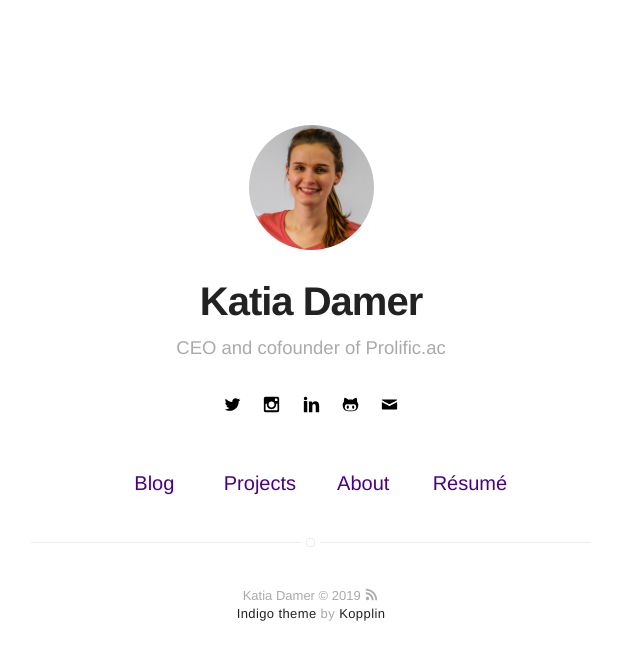
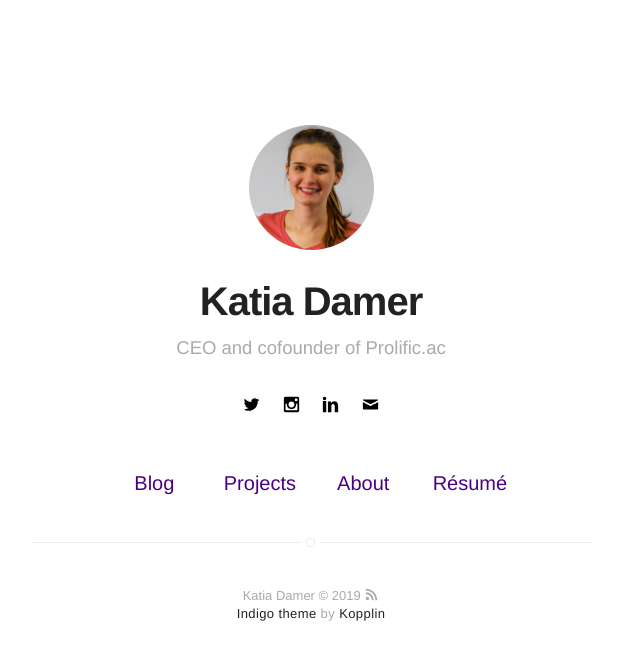
Before and after one commit to ed405/ed405.github.com, a Jekyll site: the page built from index.html, in a window 1280 px wide. Shown: the top 660 px of the page, without its empty margins (329-969 px from the left). Built offline with Jekyll 4.4.1, drawn with Linux system fonts in a browser that asks for light colours.

Commit message:
remove github

```diff
--- a/_includes/social-links.html
+++ b/_includes/social-links.html
@@ -54,9 +54,9 @@
     {% endif %}
 
     {% if site.github %}
-        <a class="link" data-title="github.com/{{ site.github }}" href="https://github.com/{{ site.github }}" target="_blank">
+<!--         <a class="link" data-title="github.com/{{ site.github }}" href="https://github.com/{{ site.github }}" target="_blank">
             <svg class="icon icon-github"><use xlink:href="#icon-github"></use></svg>
-        </a>
+        </a> -->
     {% endif %}
 
     {% if site.gitlab %}
```
